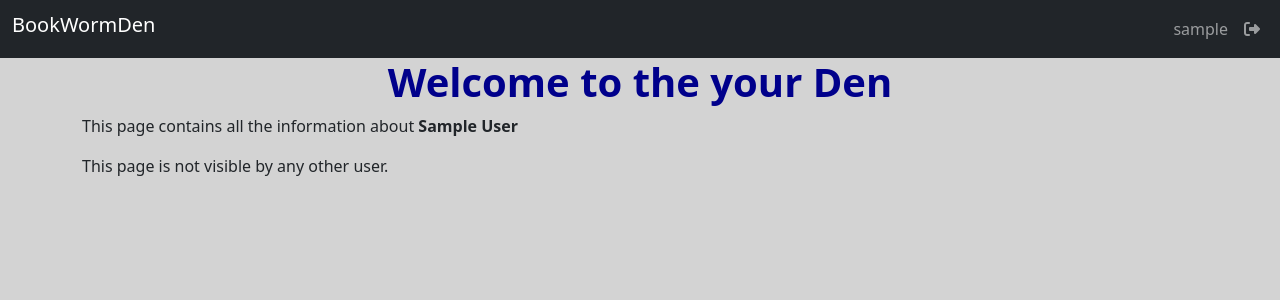
After one commit to Fogaroli/BookWormDen, a Flask app: page /user in a window 1280 px wide. The commit adds this page. Shown: the top 300 px of the page. Run offline with Flask 3, Linux system fonts and the light colour scheme; the visitor is signed in with stand-in values (Sample User, id 1); tables that the repository leaves empty hold one stand-in row (values such as "Sample post"); some libraries are stand-ins or nearby versions.

Commit message:
Add login required decorator and protected page.

```diff
--- a/src/app.py
+++ b/src/app.py
@@ -8,7 +8,8 @@ Date: September 17, 2024
 """
 
 import os
-from flask import Flask, flash, render_template, redirect, session, g
+from flask import Flask, flash, render_template, redirect, session, g, url_for, request
+from functools import wraps
 from flask_debugtoolbar import DebugToolbarExtension
 from dotenv import load_dotenv
 from models import db, connect_db, User
@@ -47,15 +48,17 @@ View functions
 """
 
 
-@app.before_request
-def load_user():
-    """If user login id found in session, load current user to Flask global."""
+def login_required(f):
+    """Decorator function to control protected views"""
 
-    if "CURRENT_USER" in session:
-        g.user = db.session.get(User, session["CURRENT_USER"])
+    @wraps(f)
+    def decorated_function(*args, **kwargs):
+        if "CURRENT_USER" not in session:
+            flash("Please login first", "danger")
+            return redirect(url_for("login_view", next=request.url))
+        return f(*args, **kwargs)
 
-    else:
-        g.user = None
+    return decorated_function
 
 
 def login(user):
@@ -64,6 +67,17 @@ def login(user):
 
 def logout():
     session.pop("CURRENT_USER")
+
+
+@app.before_request
+def load_user():
+    """If user login id found in session, load current user to Flask global."""
+
+    if "CURRENT_USER" in session:
+        g.user = db.get_or_404(User, session["CURRENT_USER"])
+
+    else:
+        g.user = None
 
 
 @app.route("/")
@@ -108,7 +122,7 @@ def login_view():
         if user_attempt and user_attempt.validate_user(login_form.data["password"]):
             login(user_attempt)
             flash(f"Welcome back {user_attempt.first_name}", "success")
-            return redirect("/")
+            return redirect(url_for("user_page"))
         else:
             flash("User and/or password invalid, please try again", "danger")
     return render_template("user_login.html", form=login_form)
@@ -116,7 +130,14 @@ def login_view():
 
 @app.route("/logout", methods=["POST"])
 def logout_view():
-    """View function for user login"""
+    """View function for user logout"""
     if g.user:
         logout()
     return redirect("/")
+
+
+@app.route("/user")
+@login_required
+def user_page():
+    """View function to open user profile"""
+    return render_template("user_page.html")
--- a/src/templates/base.html
+++ b/src/templates/base.html
@@ -34,7 +34,9 @@
                     <ul class="navbar-nav">
                         {%if g.user%}
 
-                        <li class="nav-link">{{g.user.username}}</li>
+                        <li class="nav-item">
+                            <a href="/user" class="nav-link">{{g.user.username}}</a>
+                        </li>
 
                         <li class="nav-item">
                         <form action="/logout" method="POST">
--- /dev/null
+++ b/src/templates/user_page.html
@@ -0,0 +1,8 @@
+{% extends 'base.html' %} {% block title %} User Home Den {% endblock %} {%
+    block body %}
+
+    <h1>Welcome to the your Den </h1>
+    <p>This page contains all the information about <strong> {{g.user.first_name}} {{g.user.last_name}}</strong></p>
+    <p>This page is not visible by any other user.</p>
+
+    {% endblock %}
```
